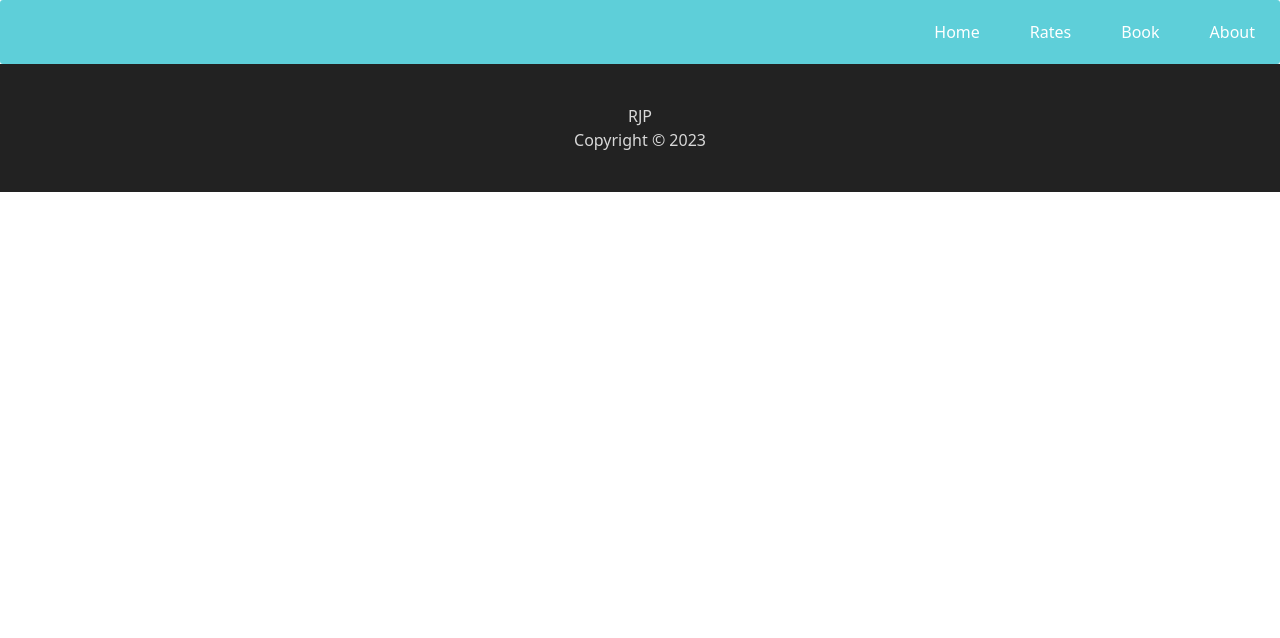
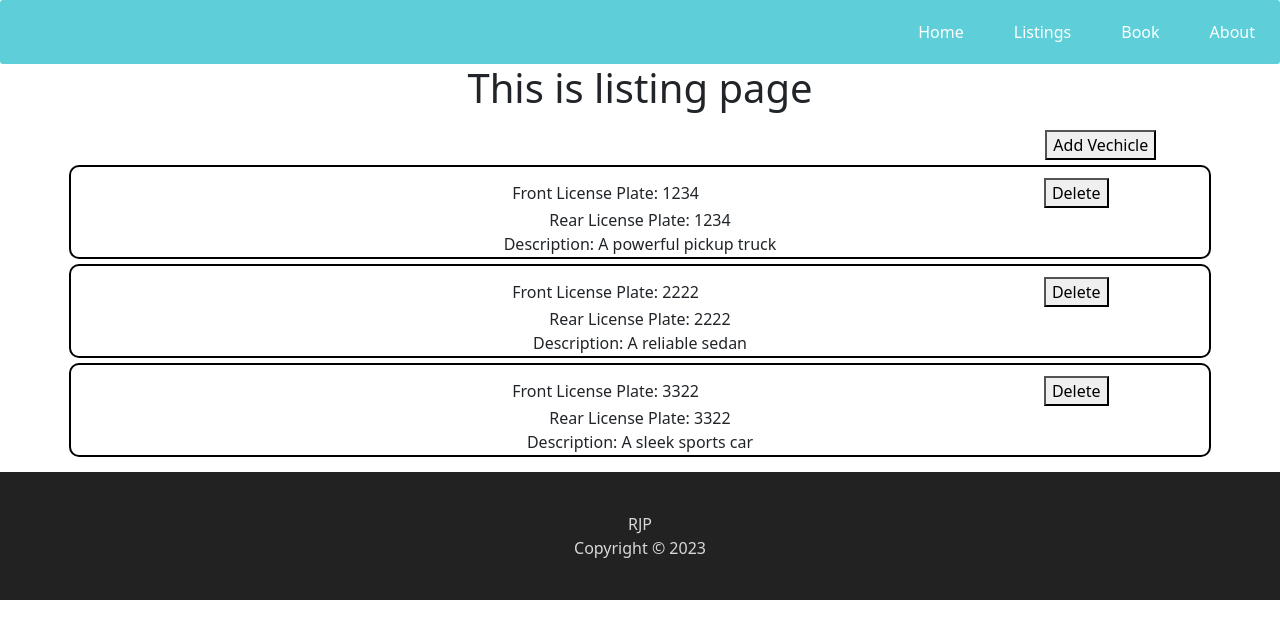
Before and after one commit to RJP-Cab302/FrontEnd, a React (Create React App) app in the folder parking-app/: page /listing in a window 1280 px wide. Shown: the top 638 px of the page. Built offline with nearby package versions, Linux system fonts and the light colour scheme.

Commit message:
added vechile component and listing page

```diff
--- a/parking-app/src/App.js
+++ b/parking-app/src/App.js
@@ -5,6 +5,7 @@ import LandingPage from './pages/landingpage';
 import { BrowserRouter, Routes, Route } from "react-router-dom";
 import About from './pages/aboutpage';
 import SignUp from './pages/signuppage';
+import ListingPage from './pages/listingpage';
 function App() {
 
   return (
@@ -15,6 +16,7 @@ function App() {
       <Route path="/" element={<LandingPage />} />
       <Route path="/about" element={<About />} />
       <Route path="/signup" element={<SignUp />} />
+      <Route path="/listing" element={<ListingPage />} />
 
 
       </Routes>
--- a/parking-app/src/components/Navbar.jsx
+++ b/parking-app/src/components/Navbar.jsx
@@ -9,7 +9,7 @@ export default function Navbar() {
            <Link to="/"> Home </Link>
         </li>
         <li>
-           <Link to="/rates"> Rates </Link>
+           <Link to="/listing"> Listings </Link>
         </li>
         <li>
            <Link to="/book"> Book </Link>
--- /dev/null
+++ b/parking-app/src/components/Vehicle.jsx
@@ -0,0 +1,17 @@
+import React from "react";
+import './vehicle.css'
+export default function Vechicle(props)
+{
+    const { front, rear, description,onDelete } = props;
+
+    return(
+        <div
+        className="main-vehicle">
+
+      <div>Front License Plate: {front} <button>Delete</button></div>
+      <div>Rear License Plate: {rear}</div>
+      <div>Description: {description}</div>
+
+    </div>
+    );
+}
--- /dev/null
+++ b/parking-app/src/components/vehicle.css
@@ -0,0 +1,11 @@
+.main-vehicle{
+    padding: 1px;
+    border: 2px solid black;
+    margin: 5px;
+    border-radius:10px ;
+}
+.main-vehicle Button {
+    position: relative;
+    left: 30%;
+    margin-top: 10px;
+}
--- /dev/null
+++ b/parking-app/src/pages/listingpage.jsx
@@ -0,0 +1,22 @@
+import React from "react";
+import '../styles/listingpage.css'
+import Vehicle from "../components/Vehicle";
+export default function ListingPage()
+{
+    const vehicleData = [
+  { front: '1234', rear: '1234', description: 'A powerful pickup truck' },
+    { front: '2222', rear: '2222', description: 'A reliable sedan' },
+    { front: '3322', rear: '3322', description: 'A sleek sports car' }
+];
+    return(
+        <div>   <h1>This is listing page</h1>
+        <div className="main">
+            <button>Add Vechicle</button>
+
+           {vehicleData.map((vehicle, index) => (
+        <Vehicle key={index} front={vehicle.front} rear={vehicle.rear} description={vehicle.description} />
+      ))}
+        </div>
+        </div>
+    );
+}
--- /dev/null
+++ b/parking-app/src/styles/listingpage.css
@@ -0,0 +1,12 @@
+.main
+{
+    display: inline-block;
+    width: 90%;
+    margin: 10px;
+
+}
+
+.main button{
+    position: relative;
+    left: 40%;
+}
```
